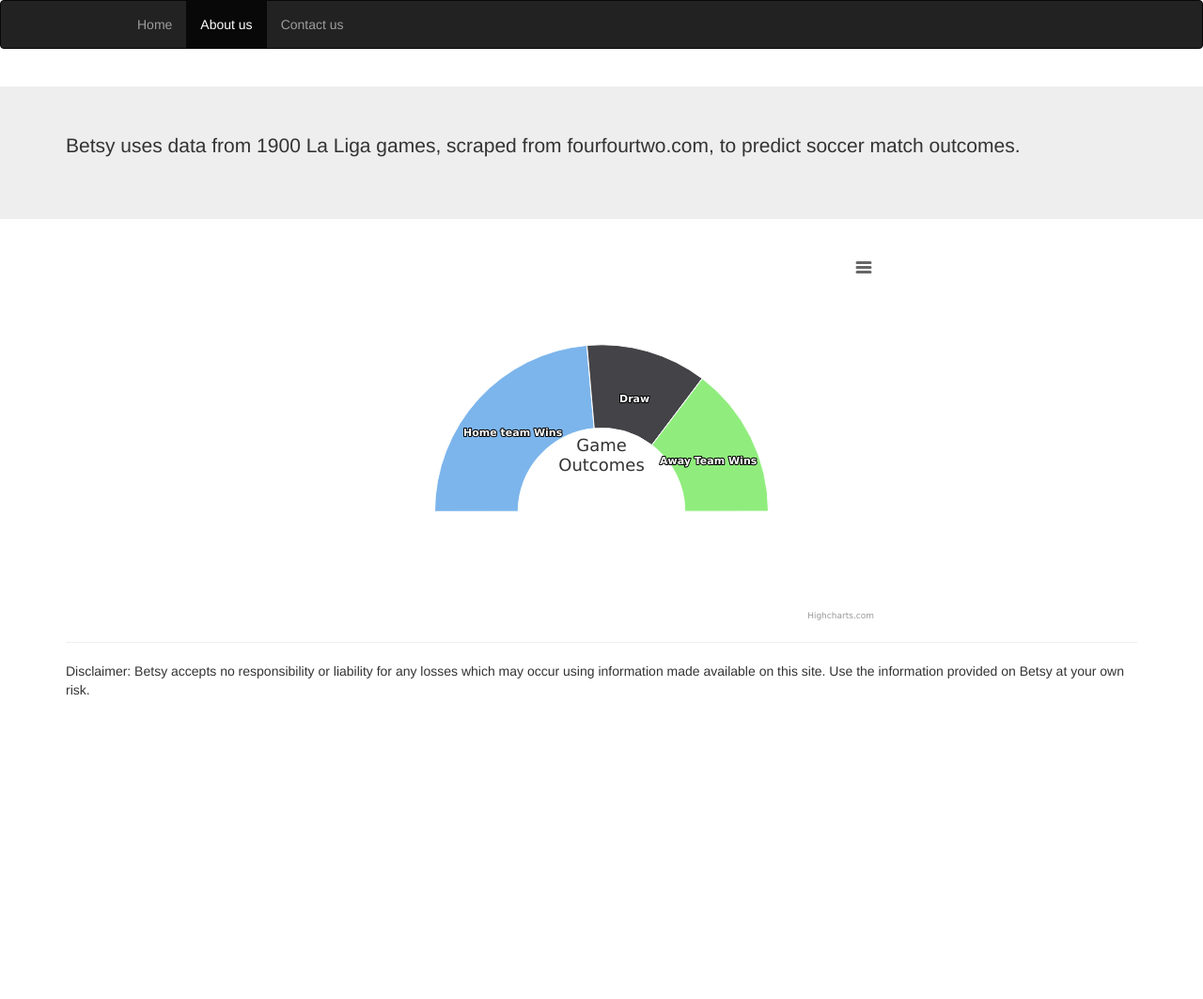
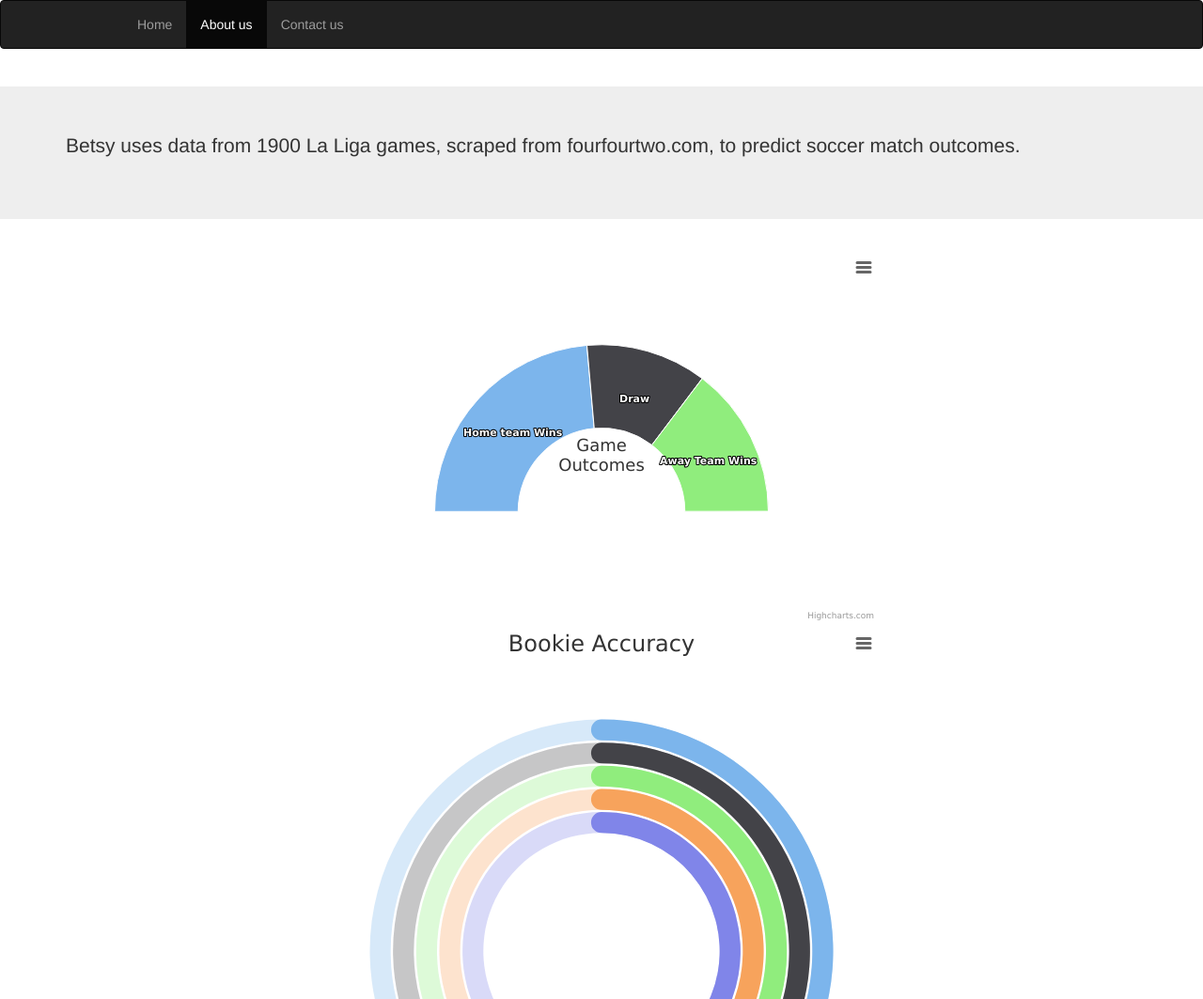
Before and after one commit to annaomalley/cis400-betsy, a website: page website/views/about.html in a window 1280 px wide. Shown: the whole page at 94% size. Before the commit the page ends 800 px from the top, so only its background shows below. Drawn offline with nearby package versions, Linux system fonts and the light colour scheme.

Commit message:
added another chart

```diff
--- a/website/views/about.html
+++ b/website/views/about.html
@@ -4,6 +4,8 @@
 <script src="//maxcdn.bootstrapcdn.com/bootstrap/3.3.1/js/bootstrap.min.js"></script>
 <script src="http://code.highcharts.com/highcharts.js"></script>
 <script src="http://code.highcharts.com/modules/exporting.js"></script>
+<script src="https://code.highcharts.com/highcharts-more.js"></script>
+<script src="https://code.highcharts.com/modules/solid-gauge.js"></script>
 
 <title>About</title>
 
@@ -31,23 +33,19 @@
 <div class="container">
 
 
-<div id="container" style="min-width: 310px; height: 400px; max-width: 600px; margin: 0 auto"></div>
+<div id="containerone" style="min-width: 310px; height: 400px; max-width: 600px; margin: 0 auto"></div>
 
 
-<hr>
-<footer>
-  <p> Disclaimer: Betsy accepts no responsibility or liability for any losses which may occur using information made available on this site. Use the information provided on Betsy at your own risk.
+<div id="containertwo" style="min-width: 310px; height: 400px; max-width: 600px; margin: 0 auto"></div>
 
 
-  </p>
-</footer>
 
   </div>
 
   </div>
 
   <script>
-Highcharts.chart('container', {
+Highcharts.chart('containerone', {
     chart: {
         plotBackgroundColor: null,
         plotBorderWidth: 0,
@@ -88,6 +86,167 @@ Highcharts.chart('container', {
         ]
     }]
 });
+
+// Uncomment to style it like Apple Watch
+/*
+if (!Highcharts.theme) {
+    Highcharts.setOptions({
+        chart: {
+            backgroundColor: 'black'
+        },
+        colors: ['#F62366', '#9DFF02', '#0CCDD6'],
+        title: {
+            style: {
+                color: 'silver'
+            }
+        },
+        tooltip: {
+            style: {
+                color: 'silver'
+            }
+        }
+    });
+}
+// */
+
+
+Highcharts.chart('containertwo', {
+
+    chart: {
+        type: 'solidgauge',
+        height: '110%',
+        events: {
+        }
+    },
+
+    title: {
+        text: 'Bookie Accuracy',
+        style: {
+            fontSize: '24px'
+        }
+    },
+
+    tooltip: {
+        borderWidth: 0,
+        backgroundColor: 'none',
+        shadow: false,
+        style: {
+            fontSize: '16px'
+        },
+        pointFormat: '{series.name}<br><span style="font-size:2em; color: {point.color}; font-weight: bold">{point.y}%</span>',
+        positioner: function (labelWidth) {
+            return {
+                x: (this.chart.chartWidth - labelWidth) / 2,
+                y: (this.chart.plotHeight / 2) + 15
+            };
+        }
+    },
+
+    pane: {
+        startAngle: 0,
+        endAngle: 360,
+        background: [{ // Track for Move
+            outerRadius: '100%',
+            innerRadius: '91%',
+            backgroundColor: Highcharts.Color(Highcharts.getOptions().colors[0])
+                .setOpacity(0.3)
+                .get(),
+            borderWidth: 0
+        },
+        { // Track for Move
+            outerRadius: '90%',
+            innerRadius: '81%',
+            backgroundColor: Highcharts.Color(Highcharts.getOptions().colors[1])
+                .setOpacity(0.3)
+                .get(),
+            borderWidth: 0
+        },{ // Track for Move
+            outerRadius: '80%',
+            innerRadius: '71%',
+            backgroundColor: Highcharts.Color(Highcharts.getOptions().colors[2])
+                .setOpacity(0.3)
+                .get(),
+            borderWidth: 0
+        }, { // Track for Exercise
+            outerRadius: '70%',
+            innerRadius: '61%',
+            backgroundColor: Highcharts.Color(Highcharts.getOptions().colors[3])
+                .setOpacity(0.3)
+                .get(),
+            borderWidth: 0
+        }, { // Track for Stand
+            outerRadius: '60%',
+            innerRadius: '51%',
+            backgroundColor: Highcharts.Color(Highcharts.getOptions().colors[4])
+                .setOpacity(0.3)
+                .get(),
+            borderWidth: 0
+        }]
+    },
+
+    yAxis: {
+        min: 0,
+        max: 100,
+        lineWidth: 0,
+        tickPositions: []
+    },
+
+    plotOptions: {
+        solidgauge: {
+            dataLabels: {
+                enabled: false
+            },
+            linecap: 'round',
+            stickyTracking: false,
+            rounded: true
+        }
+    },
+
+    series: [{
+        name: 'Ladbrokes',
+        data: [{
+            color: Highcharts.getOptions().colors[0],
+            radius: '100%',
+            innerRadius: '91%',
+            y: 56.0
+        }]
+    },{
+        name: 'William Hill',
+        data: [{
+            color: Highcharts.getOptions().colors[1],
+            radius: '90%',
+            innerRadius: '81%',
+            y: 55.9
+        }]
+    },{
+        name: 'Bet365',
+        data: [{
+            color: Highcharts.getOptions().colors[2],
+            radius: '80%',
+            innerRadius: '71%',
+            y: 55.8
+        }]
+    }, {
+        name: 'Bet&Win',
+        data: [{
+            color: Highcharts.getOptions().colors[3],
+            radius: '70%',
+            innerRadius: '61%',
+            y: 55.8
+        }]
+    }, {
+        name: 'Interwetten',
+        data: [{
+            color: Highcharts.getOptions().colors[4],
+            radius: '60%',
+            innerRadius: '51%',
+            y: 55.4
+        }]
+    }]
+});
+
+
+
 </script>
 
 
```
